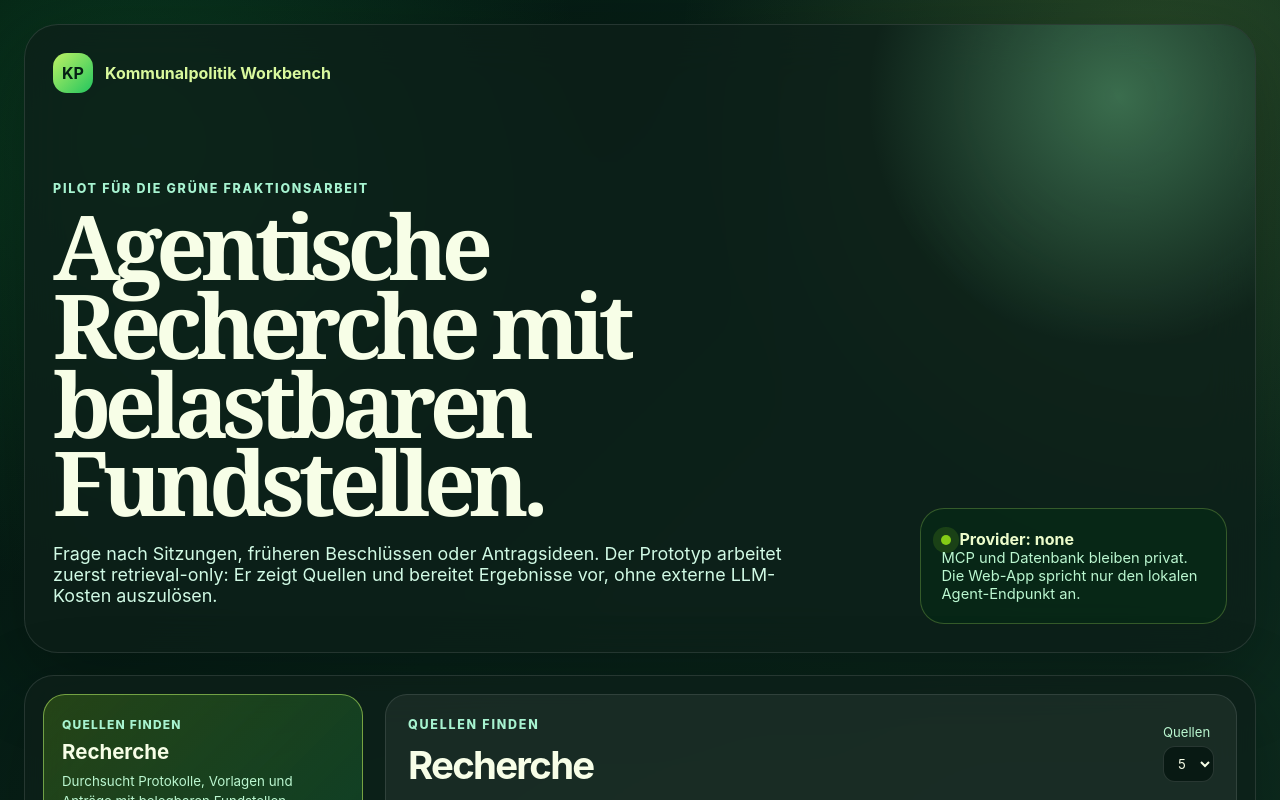
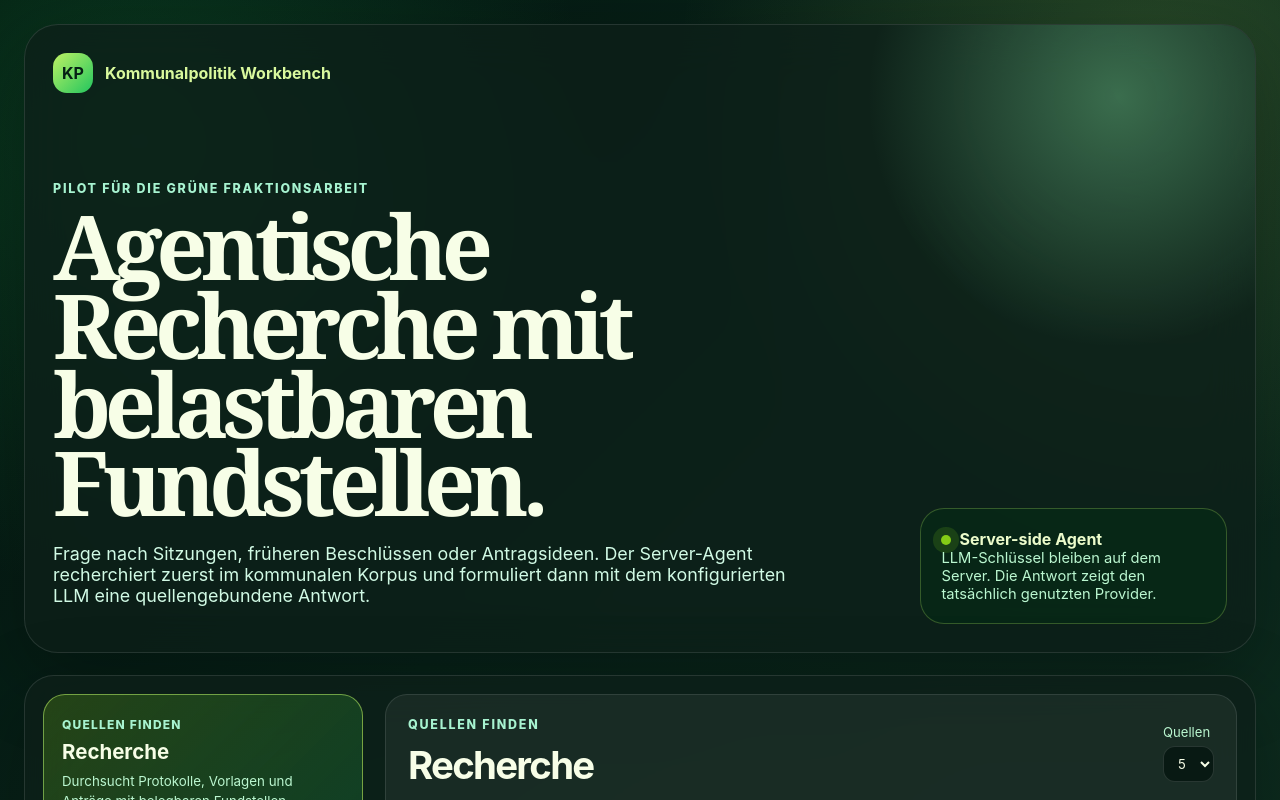
Before and after one commit to gandhiano/kommunalpolitik-mcp, a React (Vite) app in the folder web/frontend/: page / in a window 1280 px wide. Shown: the top 800 px of the page. Built offline with nearby package versions, Linux system fonts and the light colour scheme.

Commit message:
fix: describe server-side LLM agent

```diff
--- a/web/frontend/src/App.tsx
+++ b/web/frontend/src/App.tsx
@@ -118,15 +118,15 @@ function App() {
             <p className="kicker">Pilot für die grüne Fraktionsarbeit</p>
             <h1>Agentische Recherche mit belastbaren Fundstellen.</h1>
             <p className="lead">
-              Frage nach Sitzungen, früheren Beschlüssen oder Antragsideen. Der Prototyp
-              arbeitet zuerst retrieval-only: Er zeigt Quellen und bereitet Ergebnisse vor,
-              ohne externe LLM-Kosten auszulösen.
+              Frage nach Sitzungen, früheren Beschlüssen oder Antragsideen. Der Server-Agent
+              recherchiert zuerst im kommunalen Korpus und formuliert dann mit dem konfigurierten
+              LLM eine quellengebundene Antwort.
             </p>
           </div>
           <aside className="status-card" aria-label="Systemstatus">
             <span className="pulse" />
-            <strong>Provider: none</strong>
-            <p>MCP und Datenbank bleiben privat. Die Web-App spricht nur den lokalen Agent-Endpunkt an.</p>
+            <strong>Server-side Agent</strong>
+            <p>LLM-Schlüssel bleiben auf dem Server. Die Antwort zeigt den tatsächlich genutzten Provider.</p>
           </aside>
         </div>
       </section>
```
